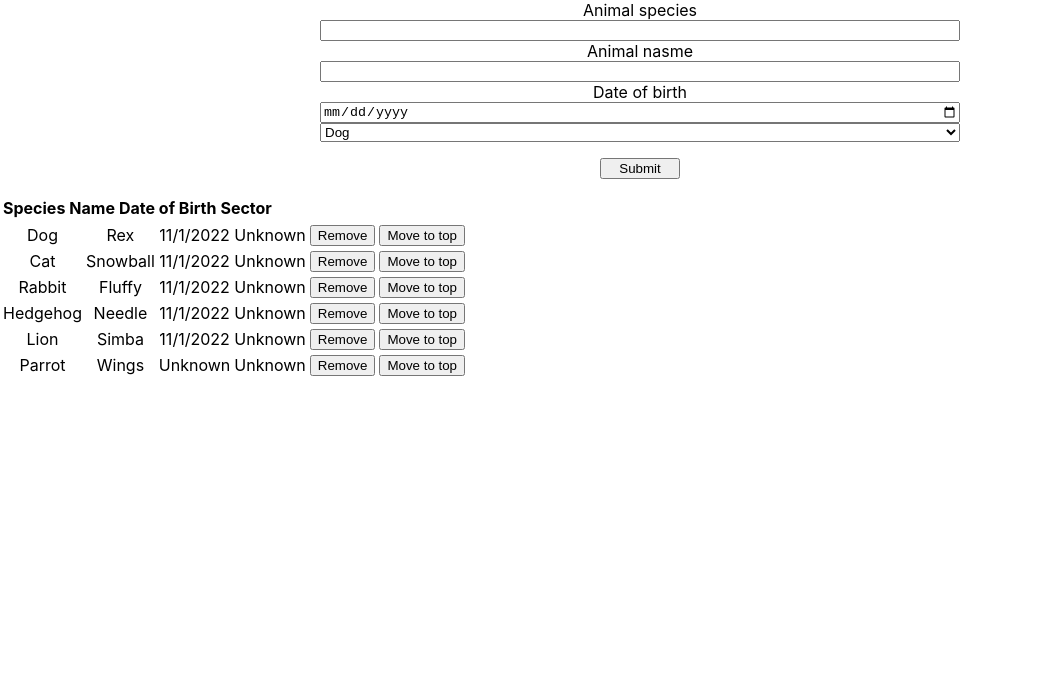
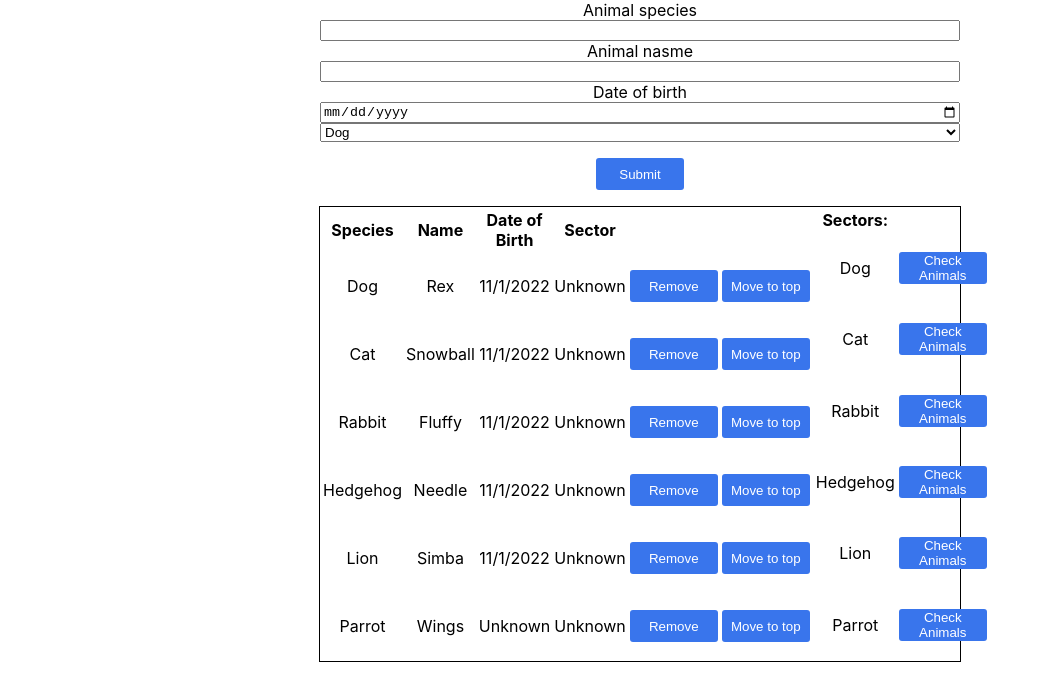
Before and after one commit to doooox/zoo, a React (Create React App) app: page / in a window 1280 px wide. Shown: the top 700 px of the page, without its empty margins (0-1047 px from the left). Built offline with nearby package versions, Linux system fonts and the light colour scheme.

Commit message:
Add Check Animal table that alerts all the animals from that sector

```diff
--- a/src/components/AnimalList.js
+++ b/src/components/AnimalList.js
@@ -1,5 +1,6 @@
 import React, { useState } from 'react'
 import classes from './AnimalList.module.css'
+import Button from './Button';
 
 const AnimalList = () => {
     const date = new Date().toLocaleDateString();
@@ -66,11 +67,11 @@ const AnimalList = () => {
         setName('')
         setDateOfBirth();
 
-        if (species.trim().length === 0 && name.trim().length === 0 && dateOfBirth.trim().length === 0) {
+        if (species.trim().length === 0 || name.trim().length === 0 || dateOfBirth.trim().length === 0) {
             return alert('All fealds required!')
         }
 
-        return setAnimals([...animals, { species, name, dateOfBirth: date,sector, id: Math.random() }]);
+        return setAnimals([...animals, { species, name, dateOfBirth, sector, id: Math.random() }]);
     }
 
     return (
@@ -108,9 +109,10 @@ const AnimalList = () => {
                         return <option>{sector}</option>;
                     })}
                 </select>
-                <button type="submit">Submit</button>
+                <Button type="submit">Submit</Button>
             </form>
-            <table className={classes.table}>
+            <div className={classes.table}>
+                <table >
                     <thead>
                         <tr>
                             <th>Species</th>
@@ -127,7 +129,7 @@ const AnimalList = () => {
                                 <td>{animal.species}</td>
                                 <td>{animal.name}</td>
                                 <td>{animal.dateOfBirth ? animal.dateOfBirth : "Unknown"}</td>
-                            <td>{animal.sector ? animal.sector: "Unknown"}</td>
+                                <td>{animal.sector ? animal.sector : "Unknown"}</td>
                                 <td>
                                     <button
                                         type='button'
@@ -163,6 +165,35 @@ const AnimalList = () => {
                         )}
                     </tbody>
                 </table>
+                <table>
+                    <thead>
+                        <tr>
+                            <th>Sectors:</th>
+                        </tr>
+                    </thead>
+                    <tbody>
+                        {animalSector.map((sector, index) => (
+                            <tr key={index}>
+                                <td>{sector}</td>
+                                <td>
+                                    <button
+                                        type='button'
+                                        onClick={() => {
+                                            alert(
+                                                animals
+                                                    .filter((animal) => animal.sector === sector)
+                                                    .map((obj) => `${obj.name} (${obj.species}) \n`)
+                                            );
+                                        }}
+                                    >
+                                        Check Animals
+                                    </button>
+                                </td>
+                            </tr>
+                        ))}
+                    </tbody>
+                </table>
+            </div>
         </div>
     )
 
--- a/src/components/AnimalList.module.css
+++ b/src/components/AnimalList.module.css
@@ -4,11 +4,21 @@
     max-width: 50%;
     margin: auto;
 }
-.form button {
-    width: 5rem;
-    margin: 1rem auto;
-}
+
 .table{
     display: flex;
-    flex-direction: column;
+    flex-direction: row;
+    width: 100%;
+    max-width: 50%;
+    margin: auto;
+    border: 1px solid black;
 }
+.table button {
+    width: 5.5rem;
+    height: 2rem;
+    margin: 1rem auto;
+    background: rgb(57, 117, 236);
+    color: white;
+    border-radius: 3px;
+    border: none;
+}
--- /dev/null
+++ b/src/components/Button.js
@@ -0,0 +1,14 @@
+import React from 'react'
+import classes from './Button.module.css'
+
+const Button = (props) => {
+  return (
+    <div>
+         <button type={props.type || 'button'} className={classes.button}>
+            {props.children}
+         </button>
+    </div>
+  )
+}
+
+export default Button
--- /dev/null
+++ b/src/components/Button.module.css
@@ -0,0 +1,14 @@
+.button {
+    width: 5.5rem;
+    height: 2rem;
+    margin: 1rem auto;
+    background: rgb(57, 117, 236);
+    color: white;
+    border-radius: 3px;
+    border: none;
+}
+
+.button:hover{
+    background-color:rgb(57, 78, 236);
+    cursor: pointer;
+}
```
Lines whose indentation alone changed are shown as unchanged.
